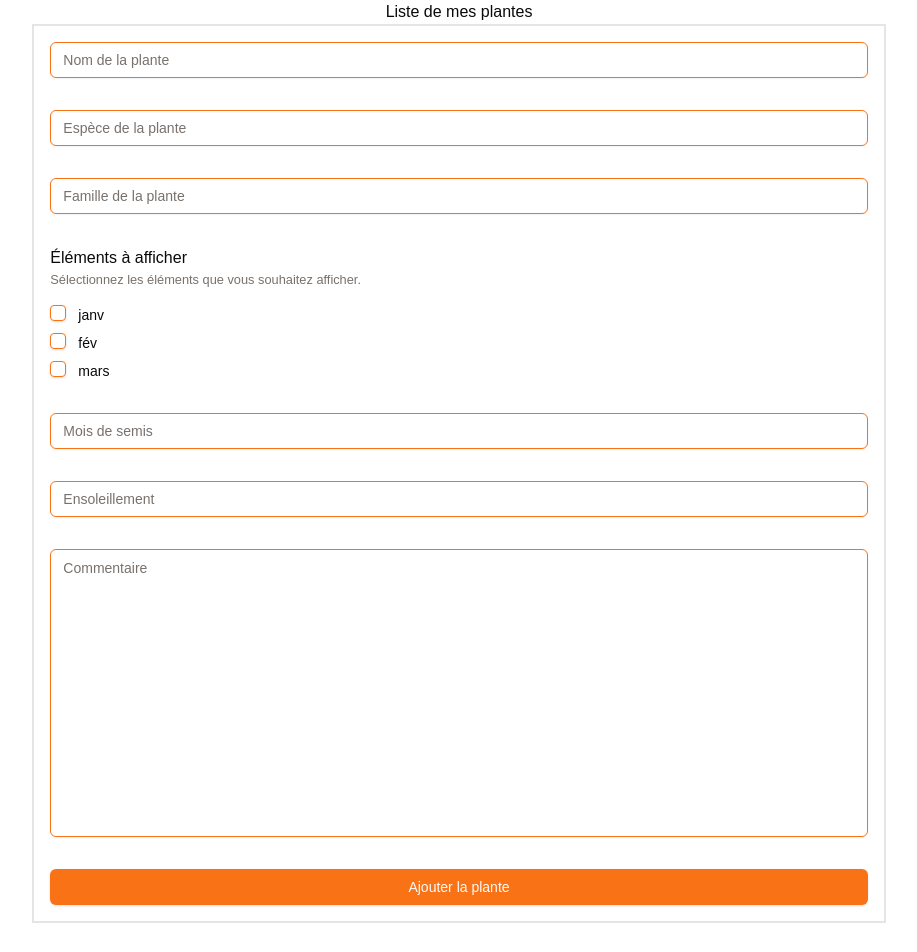
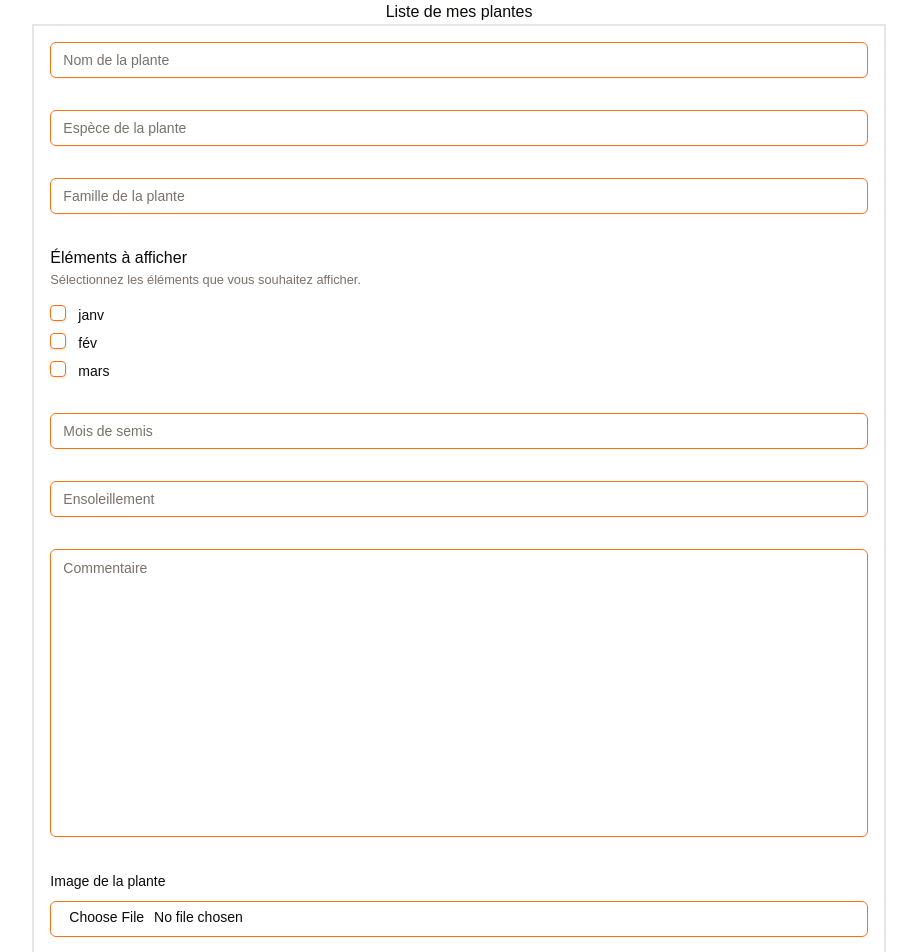
Before and after one commit to CodeLud/plantes, a Next.js app: page / in a window 1280 px wide. Shown: the top 952 px of the page, without its empty margins (181-1098 px from the left). Before the commit the page ends 923 px from the top, so only its background shows below. Built offline with nearby package versions, Linux system fonts and the light colour scheme.

Commit message:
Ajout champ image dans formulaire et partie client

```diff
--- a/app/_schemas/plantForm.ts
+++ b/app/_schemas/plantForm.ts
@@ -69,6 +69,7 @@ export const plantFormSchema = z.object({
   mois_semis: z.string().optional(),
   ensoleillement: z.string().optional(),
   notes: z.string().optional(), // Champ optionnel
+  imageUrl: z.instanceof(FileList).optional(), // Champ image optionnel
 });
 
 export type plantFormData = z.infer<typeof plantFormSchema>;
--- a/app/plantes/PlantForm.tsx
+++ b/app/plantes/PlantForm.tsx
@@ -46,18 +46,39 @@ export default function PlantForm() {
       mois_semis: "",
       ensoleillement: "",
       notes: "",
+      imageUrl: undefined,
     },
   });
 
   const onSubmit = async (values: plantFormData) => {
     console.log("Données du formulaire :", values);
-    // Convertir le tableau des mois de plantation en une chaîne de caractères
+    // Convertie le tableau des mois de plantation en une chaîne de caractères.
     const moisPlantationString = values.mois_plantation?.join(", ") || ""; // Chaîne vide si undefined ou tableau vide
 
     // Créer un nouvel objet avec les données formatées
     const formattedValues = { ...values, mois_plantation: moisPlantationString || null, };
 
     console.log("Données formatées :", formattedValues);
+
+    // Gestion des fichiers image :
+const formData = new FormData();
+formData.append("nom", formattedValues.nom);
+formData.append("espece", formattedValues.espece || ""); // Valeur par défaut si le champ est optionnel
+formData.append("famille", formattedValues.famille || ""); // Valeur par défaut si le champ est optionnel
+formData.append("mois_semis", formattedValues.mois_semis || ""); // Valeur par défaut si le champ est optionnel
+formData.append("ensoleillement", formattedValues.ensoleillement || ""); // Valeur par défaut si le champ est optionnel
+formData.append("mois_plantation", formattedValues.mois_plantation || ""); // Valeur par défaut si le champ est optionnel
+formData.append("notes", formattedValues.notes || ""); // Valeur par défaut si le champ est optionnel
+
+// Ajoute une image si elle existe
+if (values.imageUrl && values.imageUrl.length > 0) {
+  formData.append("imageUrl", values.imageUrl[0]);
+}
+
+// Vérifie le contenu de FormData par convertion de la valeur en objet JavaScript
+const formDataObject = Object.fromEntries(formData.entries());
+console.log("Données formData :", formDataObject);
+return;
 
     try {
       const response = await fetch("/api/plantes", {
@@ -250,6 +271,25 @@ export default function PlantForm() {
           )}
         />
 
+        {/* Champ Image */}
+        <FormField
+          control={form.control}
+          name="imageUrl"
+          render={({ field }) => (
+            <FormItem>
+              <FormLabel>Image de la plante</FormLabel>
+              <FormControl>
+                <Input
+                  type="file"
+                  accept="image/*"
+                  onChange={(e) => field.onChange(e.target.files)}
+                />
+              </FormControl>
+              <FormMessage />
+            </FormItem>
+          )}
+        />
+
         {/* Bouton de soumission */}
         <Button type="submit" className="w-full">
           Ajouter la plante
```
